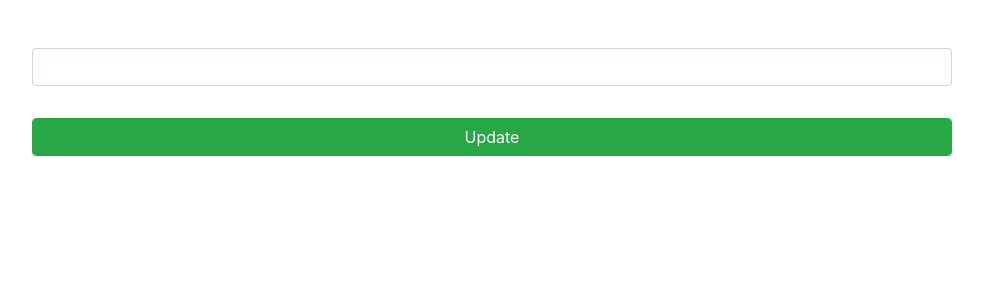
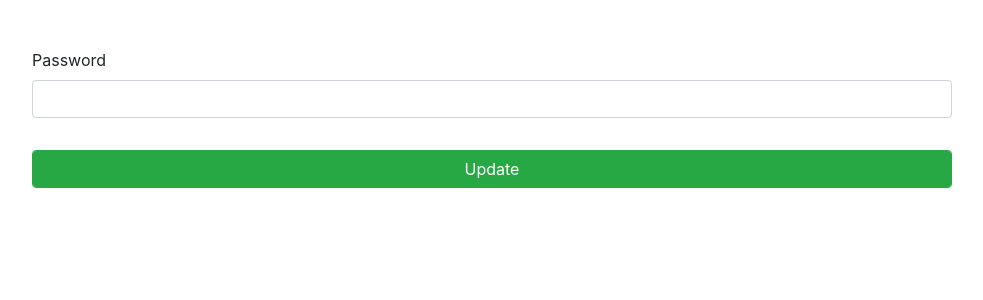
Before and after one commit to mennareda568/crud-project, a PHP site: page /Admin/password.php in a window 1280 px wide. Shown: the part 58-358 px from the top of the page, without its empty margins (53-1036 px from the left). Run offline with PHP 8.4, Linux system fonts and the light colour scheme; a user stored in the database is signed in; data comes from the database, SQL or seed files in the repository; some libraries are stand-ins or nearby versions.

Commit message:
Update password.php

```diff
--- a/Admin/password.php
+++ b/Admin/password.php
@@ -32,6 +32,7 @@ if (isset($_SESSION['login'])) {
         <div class="row">
             <div class="col-md-10 mt-5">
                 <form action="?page=password" method="post">
+                    <label >Password</label>
                     <input type="hidden" name="old_id" value="<?php echo $item['user_id']; ?>" class="form-control mb-3 ">
                     <input type="password" name="pass" class="form-control mb-3">
                     <input type="submit" value="Update" class="form-control mt-3 btn btn-success ">
@@ -44,7 +45,7 @@ if (isset($_SESSION['login'])) {
 
         if ($_SERVER['REQUEST_METHOD'] == "POST") {
             $old_id = $_POST['old_id'];
-            $pass = $_POST['pass'];
+            $pass = password_hash($_POST['pass'], PASSWORD_DEFAULT);
             try {
                 $statment = $connect->prepare("UPDATE USERS SET
            `password`=?,
```
